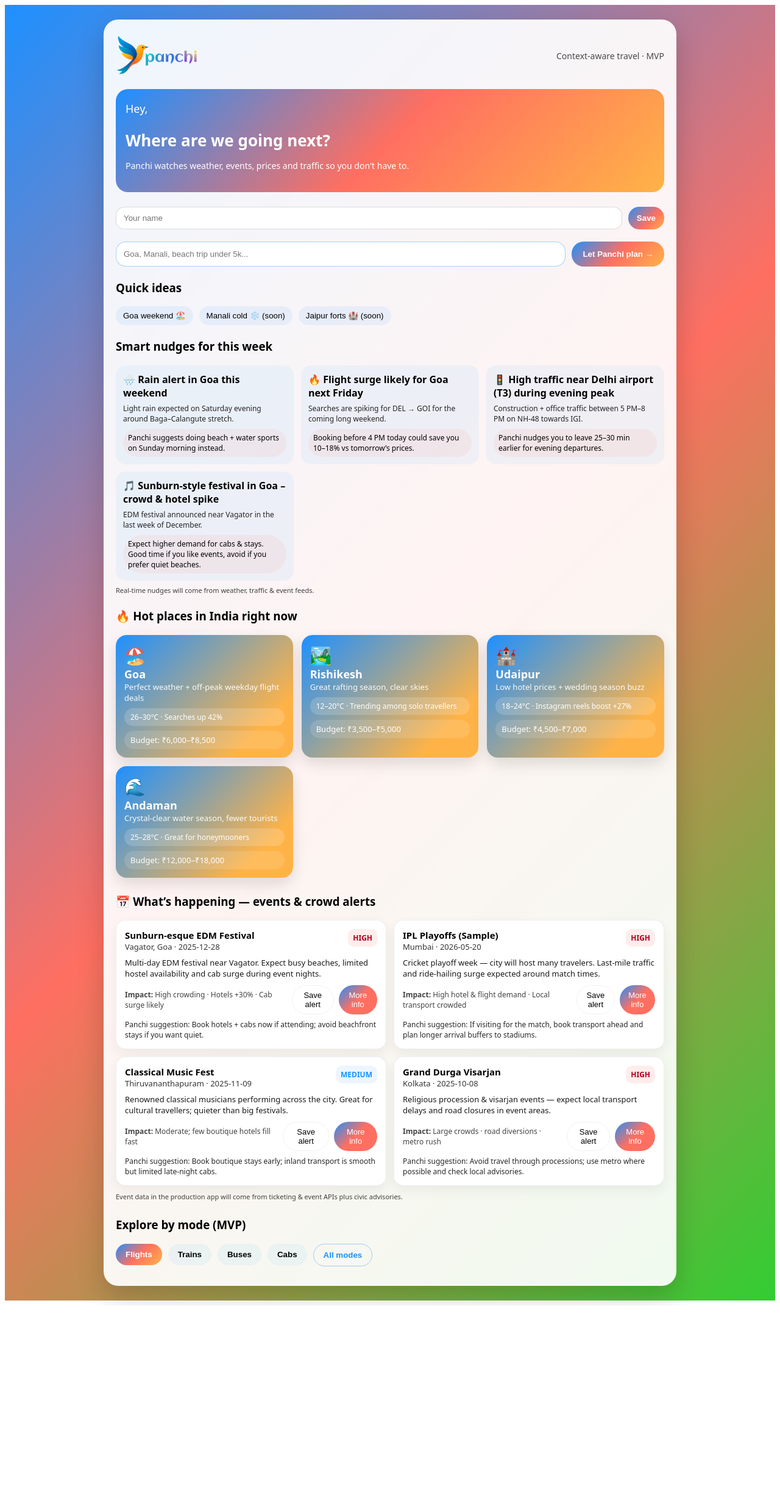
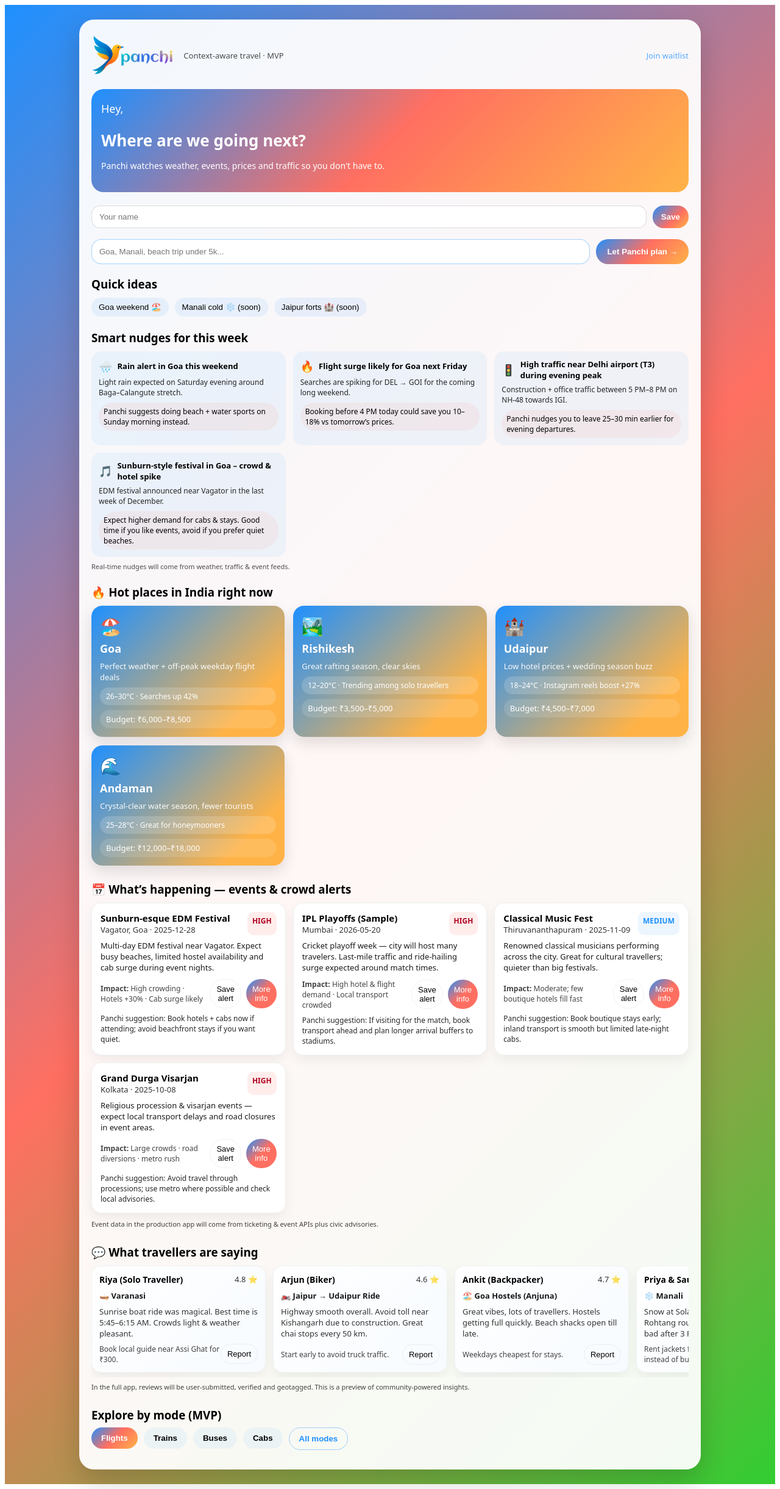
Before and after one commit to anil2941985/panchi-app, a Next.js app: page / in a window 1280 px wide. Shown: the whole page at 61% size. Before the commit the page ends 2140 px from the top, so only its background shows below. Built offline with nearby package versions, Linux system fonts and the light colour scheme.

Commit message:
Update index.js

```diff
--- a/pages/index.js
+++ b/pages/index.js
@@ -20,6 +20,11 @@
   const [eventsLoading, setEventsLoading] = useState(false);
   const [eventsError, setEventsError] = useState("");
 
+  // COMMUNITY REVIEWS
+  const [reviews, setReviews] = useState([]);
+  const [reviewsLoading, setReviewsLoading] = useState(false);
+  const [reviewsError, setReviewsError] = useState("");
+
   // NAME LOAD
   useEffect(() => {
     if (typeof window === "undefined") return;
@@ -30,11 +35,12 @@
     }
   }, []);
 
-  // LOAD NUDGES + HOT PLACES + EVENTS
+  // LOAD DATA
   useEffect(() => {
     loadNudges();
     loadHotPlaces();
     loadEvents();
+    loadReviews();
   }, []);
 
   // ----- FETCH NUDGES API -----
@@ -88,6 +94,23 @@
     }
   }
 
+  // ----- FETCH COMMUNITY REVIEWS -----
+  async function loadReviews() {
+    try {
+      setReviewsLoading(true);
+      setReviewsError("");
+      const res = await fetch("/api/mockCommunity");
+      if (!res.ok) throw new Error("Failed reviews");
+      const data = await res.json();
+      setReviews(data);
+    } catch (err) {
+      console.error(err);
+      setReviewsError("Could not load community reviews.");
+    } finally {
+      setReviewsLoading(false);
+    }
+  }
+
   // SAVE NAME
   function handleSaveName(e) {
     e.preventDefault();
@@ -102,6 +125,7 @@
   // FREE TEXT → AI PLANNER
   function handleFreeTextSearch(e) {
     e.preventDefault();
+    // For MVP we route to the AI-style decision screen
     window.location.href = "/all-modes";
   }
 
@@ -123,9 +147,9 @@
     >
       <div
         style={{
-          maxWidth: "900px",
+          maxWidth: "980px",
           margin: "0 auto",
-          background: "rgba(255,255,255,0.92)",
+          background: "rgba(255,255,255,0.94)",
           borderRadius: "24px",
           padding: "24px 20px 32px",
           boxShadow: "0 18px 45px rgba(0,0,0,0.18)",
@@ -140,13 +164,15 @@
             marginBottom: "20px",
           }}
         >
-          <img
-            src="/panchi-logo.png"
-            alt="Panchi Logo"
-            style={{ height: "70px" }}
-          />
-          <div style={{ fontSize: "14px", opacity: 0.7 }}>
-            Context-aware travel · MVP
+          <div style={{ display: "flex", alignItems: "center", gap: 12 }}>
+            <img src="/panchi-logo.png" alt="Panchi Logo" style={{ height: 70 }} />
+            <div style={{ fontSize: 13, opacity: 0.7 }}>Context-aware travel · MVP</div>
+          </div>
+
+          <div style={{ fontSize: 13, opacity: 0.75 }}>
+            <a href="/waitlist" style={{ color: "#1E90FF", textDecoration: "none" }}>
+              Join waitlist
+            </a>
           </div>
         </header>
 
@@ -158,14 +184,12 @@
             background:
               "linear-gradient(135deg,#1E90FF 0%,#FF6F61 50%,#FFB347 100%)",
             color: "#fff",
-            marginBottom: "24px",
+            marginBottom: "22px",
           }}
         >
-          <div style={{ fontSize: "18px" }}>{greeting}</div>
-          <h1 style={{ fontSize: "26px", marginBottom: "6px" }}>
-            Where are we going next?
-          </h1>
-          <p style={{ fontSize: "14px" }}>
+          <div style={{ fontSize: "18px", marginBottom: 4 }}>{greeting}</div>
+          <h1 style={{ fontSize: 26, marginBottom: 6 }}>Where are we going next?</h1>
+          <p style={{ fontSize: 14 }}>
             Panchi watches weather, events, prices and traffic so you don't have to.
           </p>
         </section>
@@ -175,7 +199,7 @@
           <form
             onSubmit={handleSaveName}
             style={{
-              marginBottom: "20px",
+              marginBottom: "18px",
               display: "flex",
               gap: 10,
               flexWrap: "wrap",
@@ -216,7 +240,7 @@
             display: "flex",
             flexWrap: "wrap",
             gap: 10,
-            marginBottom: 22,
+            marginBottom: 20,
           }}
         >
           <input
@@ -224,7 +248,7 @@
             onChange={(e) => setDestinationText(e.target.value)}
             placeholder="Goa, Manali, beach trip under 5k..."
             style={{
-              flex: "1 1 240px",
+              flex: "1 1 320px",
               padding: "12px 12px",
               borderRadius: 16,
               border: "1px solid rgba(30,144,255,0.4)",
@@ -248,7 +272,7 @@
 
         {/* QUICK SUGGESTIONS */}
         <section style={{ marginBottom: 22 }}>
-          <h3>Quick ideas</h3>
+          <h3 style={{ marginBottom: 10 }}>Quick ideas</h3>
           <div style={{ display: "flex", gap: 10, flexWrap: "wrap" }}>
             <button style={chip} onClick={() => goToSearch("DEL", "GOI")}>
               Goa weekend 🏖️
@@ -260,18 +284,17 @@
 
         {/* SMART NUDGES */}
         <section style={{ marginBottom: 22 }}>
-          <h3>Smart nudges for this week</h3>
-          {nudgesLoading && <p>Loading nudges…</p>}
+          <h3 style={{ marginBottom: 10 }}>Smart nudges for this week</h3>
+          {nudgesLoading && <p style={{ fontSize: 13, opacity: 0.8 }}>Loading nudges…</p>}
           {nudgesError && (
-            <p style={{ color: "#B00020", background: "#FFF4F4", padding: 8 }}>
-              {nudgesError}
-            </p>
+            <p style={{ color: "#B00020", background: "#FFF4F4", padding: 8 }}>{nudgesError}</p>
           )}
+
           {!nudgesLoading && nudges.length > 0 && (
             <div
               style={{
                 display: "grid",
-                gridTemplateColumns: "repeat(auto-fill, minmax(220px, 1fr))",
+                gridTemplateColumns: "repeat(auto-fill, minmax(240px, 1fr))",
                 gap: 12,
               }}
             >
@@ -282,15 +305,17 @@
                     padding: "12px",
                     borderRadius: 16,
                     background: "rgba(30,144,255,0.06)",
+                    minHeight: 96,
                   }}
                 >
-                  <div style={{ fontWeight: 700 }}>{item.icon} {item.title}</div>
-                  <div style={{ fontSize: 12, opacity: 0.85, marginTop: 6 }}>
-                    {item.detail}
+                  <div style={{ display: "flex", alignItems: "center", gap: 8, marginBottom: 6 }}>
+                    <div style={{ fontSize: 18 }}>{item.icon}</div>
+                    <div style={{ fontSize: 13, fontWeight: 700 }}>{item.title}</div>
                   </div>
+                  <div style={{ fontSize: 12, opacity: 0.85, marginBottom: 8 }}>{item.detail}</div>
                   <div
                     style={{
-                      marginTop: 8,
+                      marginTop: 6,
                       background: "rgba(255,111,97,0.08)",
                       padding: "6px 8px",
                       borderRadius: 999,
@@ -303,16 +328,17 @@
               ))}
             </div>
           )}
-          <div style={{ fontSize: 11, opacity: 0.75, marginTop: 8 }}>
+          <div style={{ fontSize: 11, opacity: 0.7, marginTop: 8 }}>
             Real-time nudges will come from weather, traffic & event feeds.
           </div>
         </section>
 
         {/* HOT PLACES */}
         <section style={{ marginBottom: 26 }}>
-          <h3>🔥 Hot places in India right now</h3>
+          <h3 style={{ marginBottom: 10 }}>🔥 Hot places in India right now</h3>
           {hotLoading && <p>Loading places…</p>}
           {hotError && <p>{hotError}</p>}
+
           {!hotLoading && hotPlaces.length > 0 && (
             <div
               style={{
@@ -334,8 +360,8 @@
                   }}
                 >
                   <div style={{ fontSize: 28 }}>{p.emoji}</div>
-                  <div style={{ fontSize: 18, fontWeight: 700 }}>{p.title}</div>
-                  <div style={{ fontSize: 13, opacity: 0.95 }}>{p.reason}</div>
+                  <div style={{ fontSize: 18, fontWeight: 700, marginTop: 6 }}>{p.title}</div>
+                  <div style={{ fontSize: 13, opacity: 0.95, marginTop: 8 }}>{p.reason}</div>
 
                   <div
                     style={{
@@ -368,13 +394,9 @@
 
         {/* EVENTS */}
         <section style={{ marginBottom: 26 }}>
-          <h3>📅 What’s happening — events & crowd alerts</h3>
+          <h3 style={{ marginBottom: 10 }}>📅 What’s happening — events & crowd alerts</h3>
           {eventsLoading && <p>Loading events…</p>}
-          {eventsError && (
-            <p style={{ color: "#B00020", background: "#FFF4F4", padding: 8 }}>
-              {eventsError}
-            </p>
-          )}
+          {eventsError && <p style={{ color: "#B00020", background: "#FFF4F4", padding: 8 }}>{eventsError}</p>}
 
           {!eventsLoading && events.length > 0 && (
             <div
@@ -395,7 +417,7 @@
                     boxShadow: "0 8px 20px rgba(0,0,0,0.06)",
                   }}
                 >
-                  <div style={{ display: "flex", justifyContent: "space-between", alignItems: "flex-start", gap: 10 }}>
+                  <div style={{ display: "flex", justifyContent: "space-between", gap: 10 }}>
                     <div>
                       <div style={{ fontSize: 15, fontWeight: 700 }}>{ev.title}</div>
                       <div style={{ fontSize: 13, opacity: 0.8 }}>{ev.location} · {ev.date}</div>
@@ -419,27 +441,8 @@
                     <div style={{ fontSize: 12, color: "#444" }}><strong>Impact:</strong> {ev.impact}</div>
 
                     <div style={{ display: "flex", gap: 8 }}>
-                      <button style={{
-                        padding: "8px 10px",
-                        borderRadius: 999,
-                        border: "1px solid rgba(0,0,0,0.06)",
-                        background: "transparent",
-                        cursor: "pointer",
-                        fontSize: 13
-                      }}>
-                        Save alert
-                      </button>
-                      <button style={{
-                        padding: "8px 10px",
-                        borderRadius: 999,
-                        border: "none",
-                        background: "linear-gradient(135deg,#1E90FF 0%,#FF6F61 50%)",
-                        color: "#fff",
-                        cursor: "pointer",
-                        fontSize: 13
-                      }}>
-                        More info
-                      </button>
+                      <button style={smallBtnOutline}>Save alert</button>
+                      <button style={smallBtnPrimary}>More info</button>
                     </div>
                   </div>
 
@@ -456,9 +459,65 @@
           </div>
         </section>
 
+        {/* COMMUNITY REVIEWS */}
+        <section style={{ marginBottom: 26 }}>
+          <h3 style={{ marginBottom: 10 }}>💬 What travellers are saying</h3>
+
+          {reviewsLoading && <p>Loading community reviews…</p>}
+          {reviewsError && <p style={{ color: "#B00020" }}>{reviewsError}</p>}
+
+          {!reviewsLoading && reviews.length > 0 && (
+            <div
+              style={{
+                display: "flex",
+                gap: 12,
+                overflowX: "auto",
+                paddingBottom: 8,
+                marginTop: 6,
+              }}
+            >
+              {reviews.map((r) => (
+                <div
+                  key={r.id}
+                  style={{
+                    minWidth: 260,
+                    flex: "0 0 260px",
+                    background: "linear-gradient(135deg,#fff 0%,#F7FBFF 100%)",
+                    borderRadius: 16,
+                    padding: 12,
+                    boxShadow: "0 8px 20px rgba(0,0,0,0.06)",
+                    border: "1px solid rgba(0,0,0,0.04)",
+                    display: "flex",
+                    flexDirection: "column",
+                    gap: 8,
+                  }}
+                >
+                  <div style={{ display: "flex", justifyContent: "space-between", alignItems: "center" }}>
+                    <div style={{ fontSize: 14, fontWeight: 700 }}>{r.name}</div>
+                    <div style={{ fontSize: 13, opacity: 0.8 }}>{r.rating.toFixed(1)} ⭐</div>
+                  </div>
+
+                  <div style={{ fontSize: 13, opacity: 0.9 }}>{r.emoji} <strong>{r.location}</strong></div>
+
+                  <div style={{ fontSize: 13, color: "#333" }}>{r.review}</div>
+
+                  <div style={{ marginTop: "auto", display: "flex", justifyContent: "space-between", alignItems: "center" }}>
+                    <div style={{ fontSize: 12, opacity: 0.75 }}>{r.tip}</div>
+                    <button style={smallBtnOutline}>Report</button>
+                  </div>
+                </div>
+              ))}
+            </div>
+          )}
+
+          <div style={{ marginTop: 8, fontSize: 11, opacity: 0.75 }}>
+            In the full app, reviews will be user-submitted, verified and geotagged. This is a preview of community-powered insights.
+          </div>
+        </section>
+
         {/* EXPLORE BY MODE */}
         <section>
-          <h3>Explore by mode (MVP)</h3>
+          <h3 style={{ marginBottom: 8 }}>Explore by mode (MVP)</h3>
           <div style={{ display: "flex", gap: 10, flexWrap: "wrap" }}>
             <a href="/search"><button style={modePillPrimary}>Flights</button></a>
             <a href="/trains"><button style={modePill}>Trains</button></a>
@@ -479,6 +538,25 @@
   background: "rgba(30,144,255,0.08)",
   border: "none",
   cursor: "pointer",
+};
+
+const smallBtnPrimary = {
+  padding: "8px 10px",
+  borderRadius: 999,
+  border: "none",
+  background: "linear-gradient(135deg,#1E90FF 0%,#FF6F61 50%)",
+  color: "#fff",
+  cursor: "pointer",
+  fontSize: 13,
+};
+
+const smallBtnOutline = {
+  padding: "8px 10px",
+  borderRadius: 999,
+  border: "1px solid rgba(0,0,0,0.06)",
+  background: "transparent",
+  cursor: "pointer",
+  fontSize: 13,
 };
 
 const modePillBase = {
```
